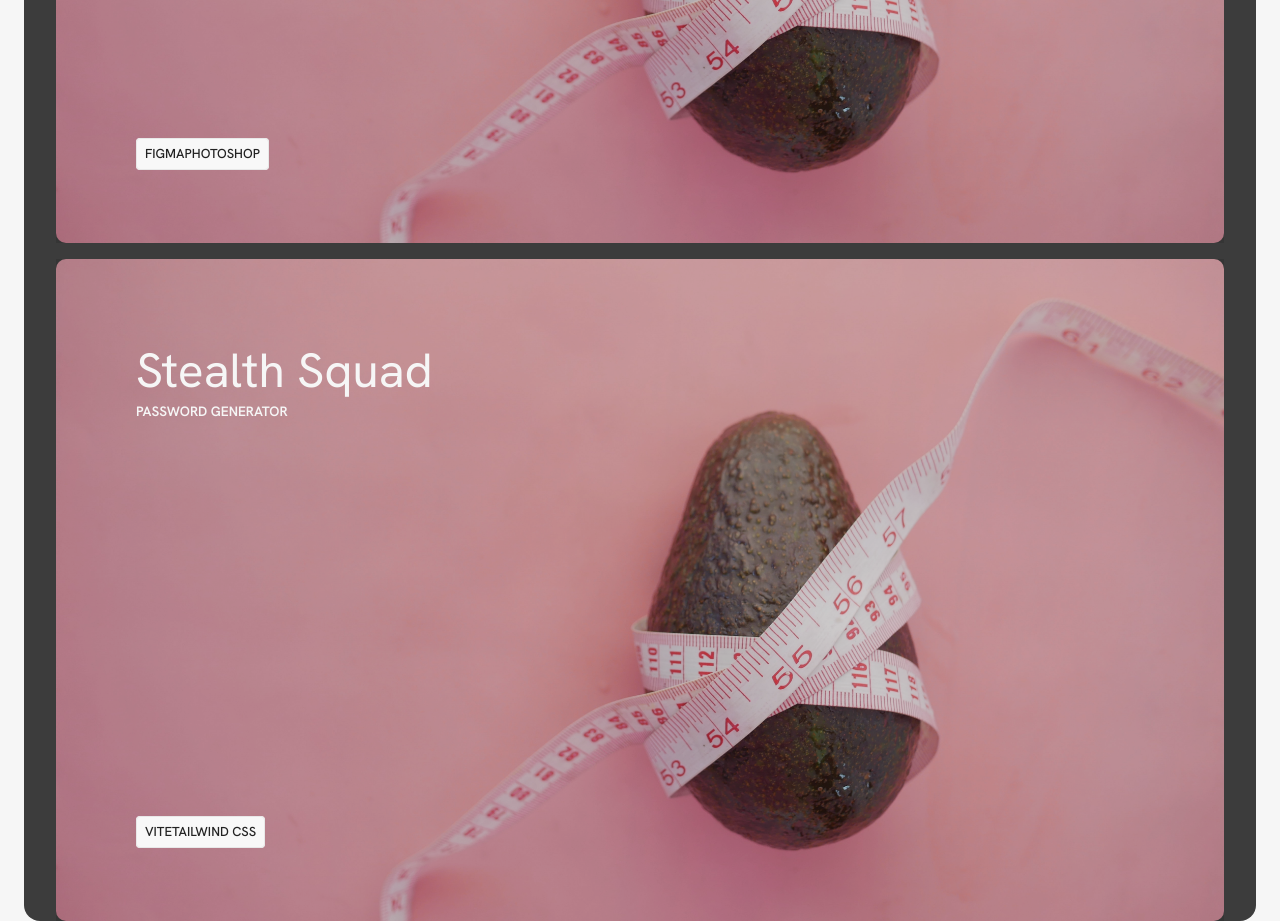
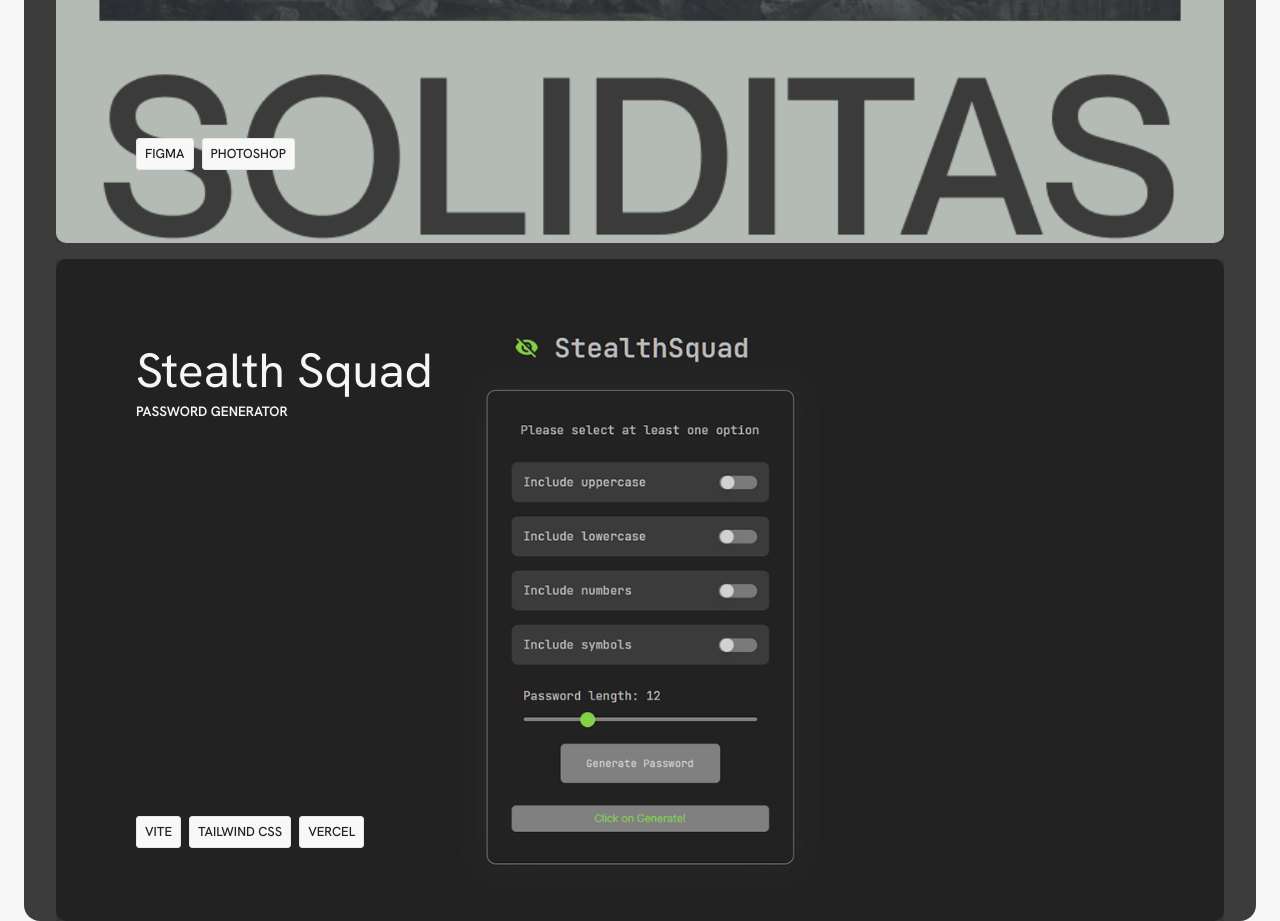
Before and after one commit to maisoncastro/default_theme_1, a React (Vite) app: page / in a window 1280 px wide. Shown: the part 3780-4701 px from the top of the page. Built offline with nearby package versions, Linux system fonts and the light colour scheme.

Commit message:
Added seperate spans for tech stack

```diff
--- a/src/components/Projects.tsx
+++ b/src/components/Projects.tsx
@@ -9,17 +9,17 @@ function Projects() {
     },
     {
       id: 2,
-      image: "src/assets/projects/trifecta.jpg",
+      image: "src/assets/projects/soliditas.png",
       title: "Soliditas",
       description: "Construction Company UI Mockup",
       stack: ["Figma", "Photoshop"],
     },
     {
       id: 3,
-      image: "src/assets/projects/trifecta.jpg",
+      image: "src/assets/projects/stealthsquad.png",
       title: "Stealth Squad",
       description: "Password Generator",
-      stack: ["Vite", "Tailwind CSS"],
+      stack: ["Vite", "Tailwind CSS", "Vercel"],
     },
   ];
 
@@ -43,7 +43,11 @@ function Projects() {
                     <h4>{project.description}</h4>
                   </div>
                   <div className="project-item-bottom">
-                    <span className="stack-wrapper">{project.stack}</span>
+                    {project.stack.map((tech) => (
+                      <span className="stack-wrapper" key={tech}>
+                        {tech}
+                      </span>
+                    ))}
                   </div>
                 </div>
               </div>
--- a/src/index.css
+++ b/src/index.css
@@ -300,6 +300,7 @@ h4 {
   font-size: 13px;
   font-weight: 500;
   text-decoration: none;
+  margin-right: 0.5rem;
 }
 
 .project-image-overlay {
```
Also changed, not shown: src/assets/projects/soliditas.png (added), src/assets/projects/stealthsquad.png (added).
